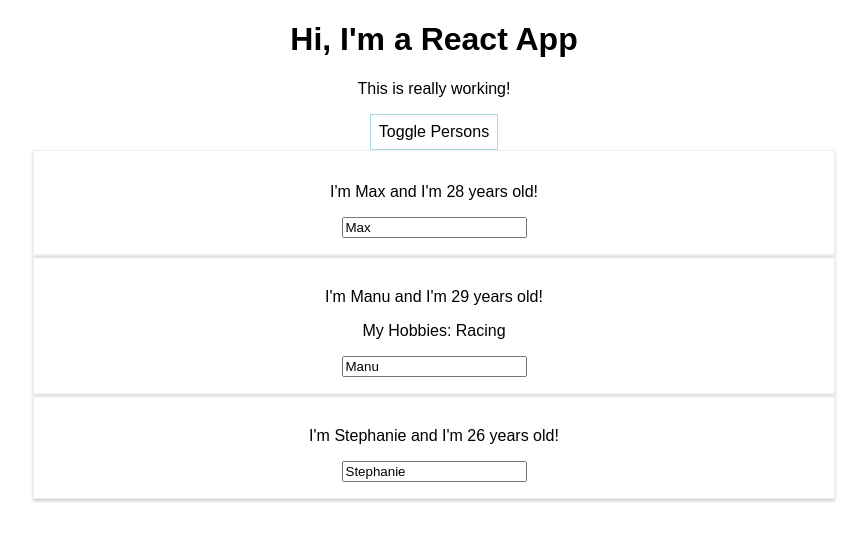
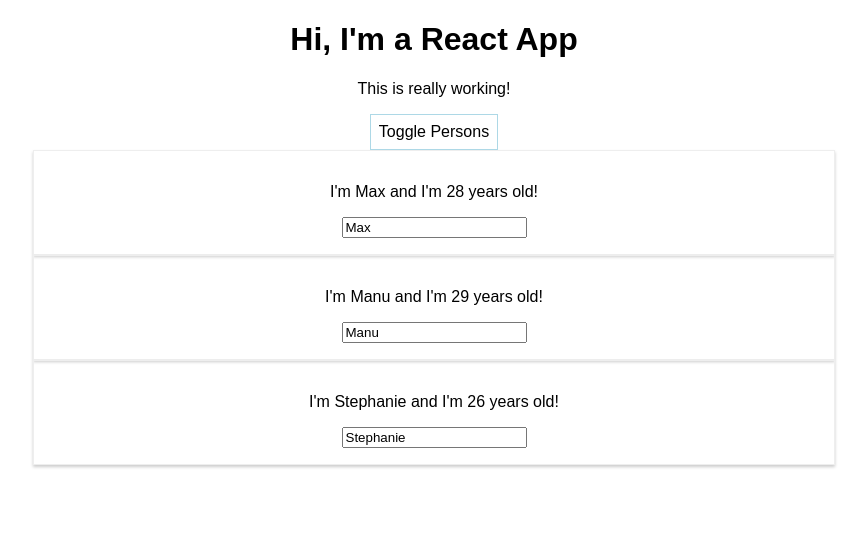
Before and after one commit to skripnike/react-complete-guide, a React (Create React App) app: page / in a window 1280 px wide. Shown: the top 540 px of the page, without its empty margins (206-1073 px from the left). Built offline with nearby package versions, Linux system fonts and the light colour scheme.

Commit message:
done Lists & Conditions

```diff
--- a/src/App.js
+++ b/src/App.js
@@ -5,35 +5,32 @@
 class App extends Component {
   state = {
     persons: [
-      { name: 'Max', age: 28 },
-      { name: 'Manu', age: 29 },
-      { name: 'Stephanie', age: 26 }
+      { id: '1', name: 'Max', age: 28 },
+      { id: '2', name: 'Manu', age: 29 },
+      { id: '3', name: 'Stephanie', age: 26 }
     ],
     otherState: 'some other value',
     showPersons: true
   }
 
-  switchNameHandler = (newName) => {
-    // console.log('Was clicked!');
-    // Don't: this.state.persons[0].name = 'Maximilian';
-    this.setState({
-      persons: [
-        { name: newName, age: 28 },
-        { name: 'Manu', age: 29 },
-        { name: 'Stephanie', age: 27 }
-      ]
+  nameChangeHandler = (event, id) => {
+    const personIndex = this.state.persons.findIndex(p => {
+      return p.id === id;
     });
+
+    const person = {...this.state.persons[personIndex]};
+    person.name = event.target.value;
+
+    const persons = [...this.state.persons];
+    persons[personIndex] = person;
+
+    this.setState({persons: persons});
   }
 
-
-  nameChangeHandler = (event) => {
-    this.setState({
-      persons: [
-        { name: 'Max', age: 28 },
-        { name: event.target.value, age: 29 },
-        { name: 'Stephanie', age: 27 }
-      ]
-    });
+  deletePersonHandler = (personIndex) => {
+    const persons = [...this.state.persons];
+    persons.splice(personIndex, 1);
+    this.setState({persons: persons});
   }
 
   togglePersonsHandler = () => {
@@ -42,12 +39,29 @@
   }
 
   render() {
-    const style = {
+    const styleBtn = {
       backgroundColor: '#fff',
       font: 'inherit',
       border: '1px solid lightblue',
       padding: '8px',
       cursor: 'pointer'
+    }
+
+    let persons = null;
+
+    if (this.state.showPersons) {
+      persons = (
+        <div>
+          {this.state.persons.map((person, index) => {
+            return <Person
+              click={() => this.deletePersonHandler(index)}
+              name={person.name}
+              age={person.age}
+              key={person.id}
+              changed={(event) => this.nameChangeHandler(event, person.id)} />
+          })}
+        </div>
+      );
     }
 
     return (
@@ -56,22 +70,8 @@
         <p>This is really working!</p>
         <button
           onClick={this.togglePersonsHandler}
-          style={style}>Toggle Persons</button>
-        {this.state.showPersons === true ?
-          <div>
-            <Person
-              name={this.state.persons[0].name}
-              age={this.state.persons[0].age} />
-            <Person
-              name={this.state.persons[1].name}
-              age={this.state.persons[1].age}
-              click={this.switchNameHandler.bind(this, 'Maximilian')}
-              changed={this.nameChangeHandler}>My Hobbies: Racing</Person>
-            <Person
-              name={this.state.persons[2].name}
-              age={this.state.persons[2].age} />
-          </div> : null
-        }
+          style={styleBtn}>Toggle Persons</button>
+        {persons}
       </div>
     );
 
```
